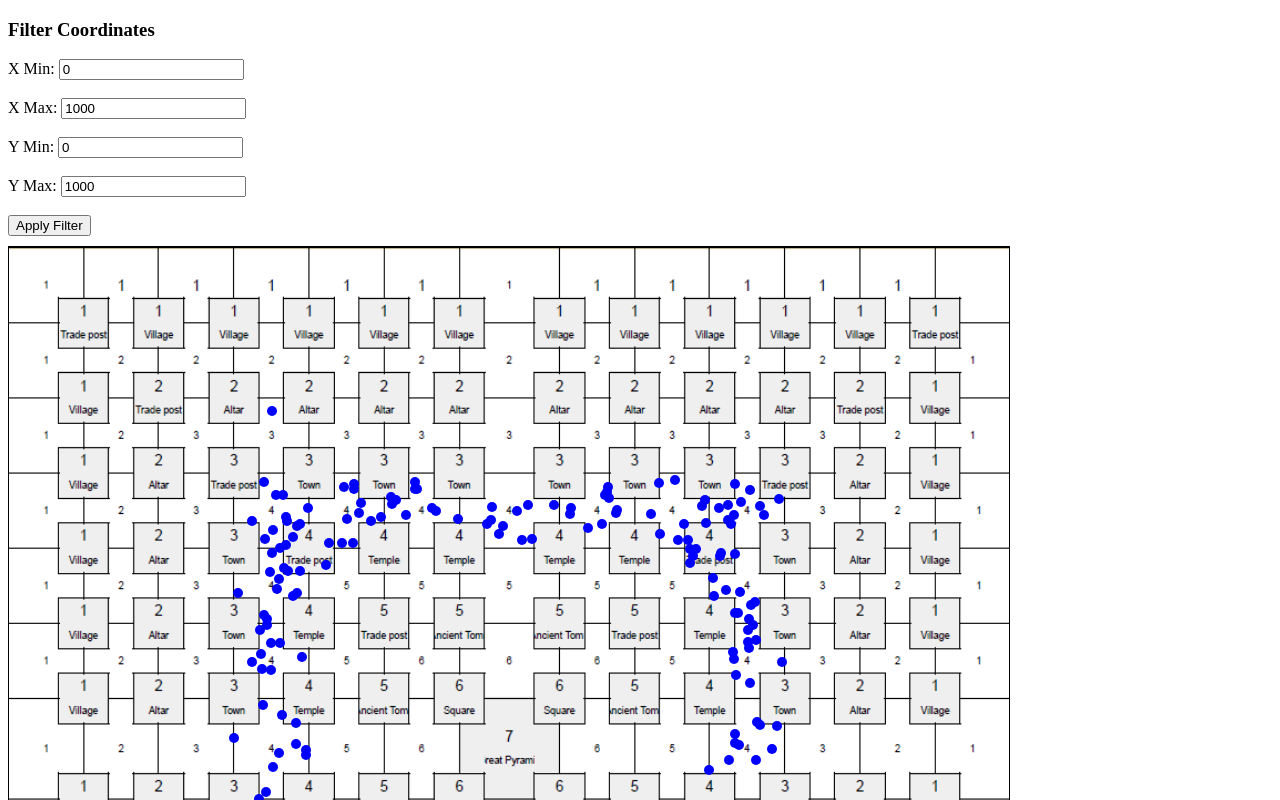
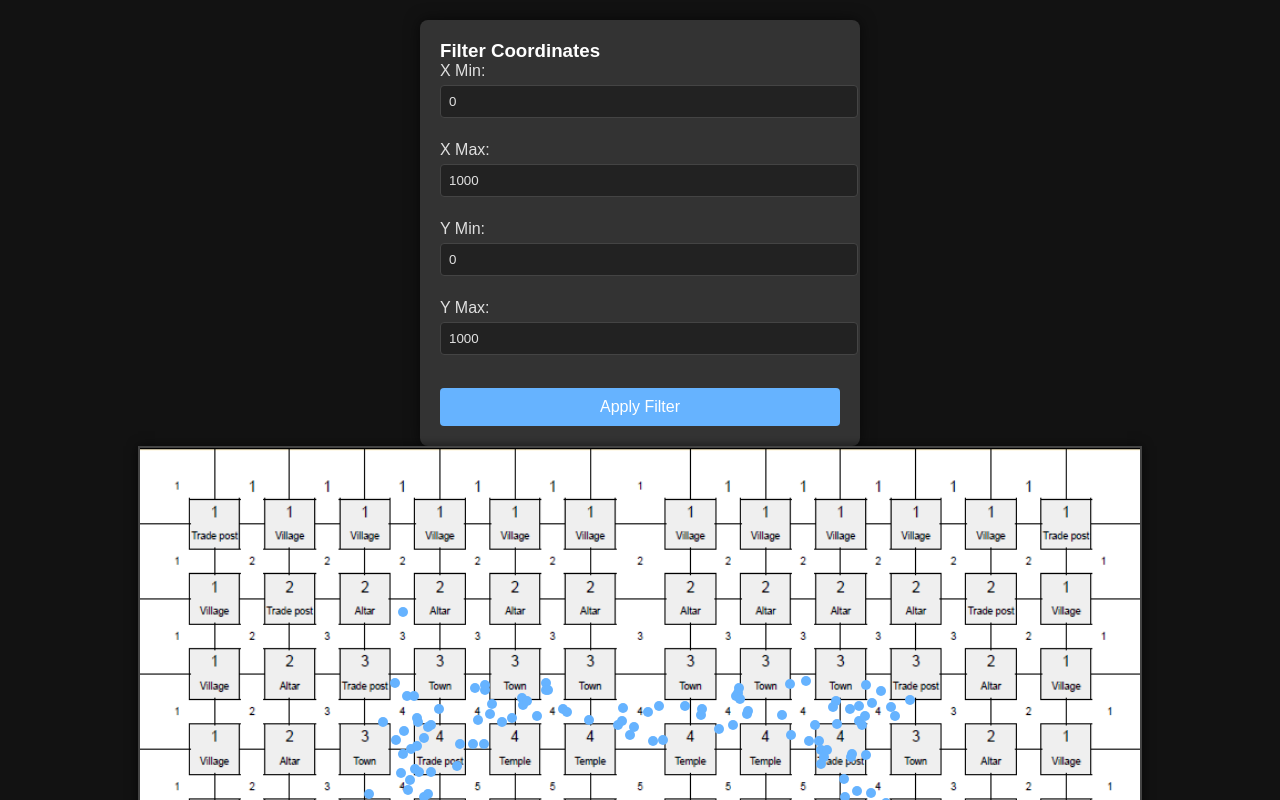
Before and after one commit to PackyJ/LastWarDesertArtifacts, a plain HTML site: page index.html in a window 1280 px wide. Shown: the top 800 px of the page. Drawn offline with Linux system fonts and the light colour scheme.

Commit message:
Update index.html

```diff
--- a/index.html
+++ b/index.html
@@ -5,11 +5,76 @@
     <meta name="viewport" content="width=device-width, initial-scale=1.0">
     <title>Interactive Map with Coordinates Filter</title>
     <style>
+        /* Dark theme styles */
+        body {
+            background-color: #121212;
+            color: #e0e0e0;
+            font-family: 'Arial', sans-serif;
+            margin: 0;
+            padding: 0;
+            display: flex;
+            flex-direction: column;
+            align-items: center;
+            justify-content: flex-start;
+            min-height: 100vh;
+        }
+
+        h3 {
+            margin: 0;
+            color: #fff;
+        }
+
         #canvas {
-            border: 1px solid #000;
+            border: 2px solid #444;
+            box-shadow: 0 0 10px rgba(0, 0, 0, 0.6);
         }
+
         #filter-container {
-            margin-bottom: 10px;
+            background-color: #333;
+            padding: 20px;
+            margin-top: 20px;
+            width: 300px;
+            border-radius: 8px;
+            box-shadow: 0 0 15px rgba(0, 0, 0, 0.6);
+        }
+
+        input[type="number"] {
+            width: 100%;
+            padding: 8px;
+            margin: 5px 0;
+            border: 1px solid #444;
+            border-radius: 4px;
+            background-color: #222;
+            color: #e0e0e0;
+        }
+
+        input[type="number"]:focus {
+            outline: none;
+            border-color: #66b3ff;
+        }
+
+        button {
+            background-color: #66b3ff;
+            color: #fff;
+            border: none;
+            padding: 10px;
+            width: 100%;
+            border-radius: 4px;
+            cursor: pointer;
+            font-size: 16px;
+            margin-top: 10px;
+            transition: background-color 0.3s ease;
+        }
+
+        button:hover {
+            background-color: #3399ff;
+        }
+
+        /* Styling for larger screens */
+        @media (min-width: 768px) {
+            #filter-container {
+                width: 400px;
+            }
         }
     </style>
 </head>
@@ -34,7 +99,6 @@
         const canvas = document.getElementById("canvas");
         const ctx = canvas.getContext("2d");
 
-        // This will hold the coordinates loaded from the text file
         let coordinates = [];
 
         // Load and draw the image on the canvas
@@ -49,12 +113,10 @@
         fetch("Coordinates4.txt")  // Replace with the path to your text file
             .then(response => response.text())
             .then(data => {
-                // Parse the data from the text file
                 coordinates = data.split("\n").map(line => {
                     const [x, y] = line.split(",").map(Number);
                     return [x, y];
                 });
-                // Once coordinates are loaded, plot them on the image
                 plotCoordinates(coordinates);
             })
             .catch(error => console.error("Error loading coordinates:", error));
@@ -65,7 +127,7 @@
                 const [x, y] = coord;
                 ctx.beginPath();
                 ctx.arc(x, y, 5, 0, Math.PI * 2);
-                ctx.fillStyle = "blue";
+                ctx.fillStyle = "#66b3ff"; // Blue color for the dots
                 ctx.fill();
             });
         }
```
